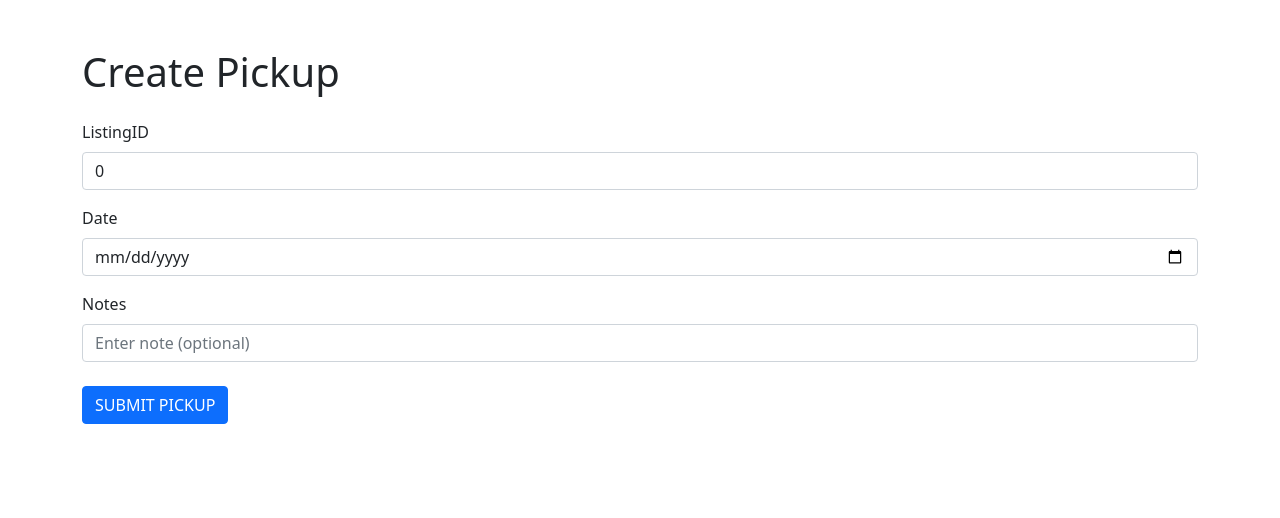
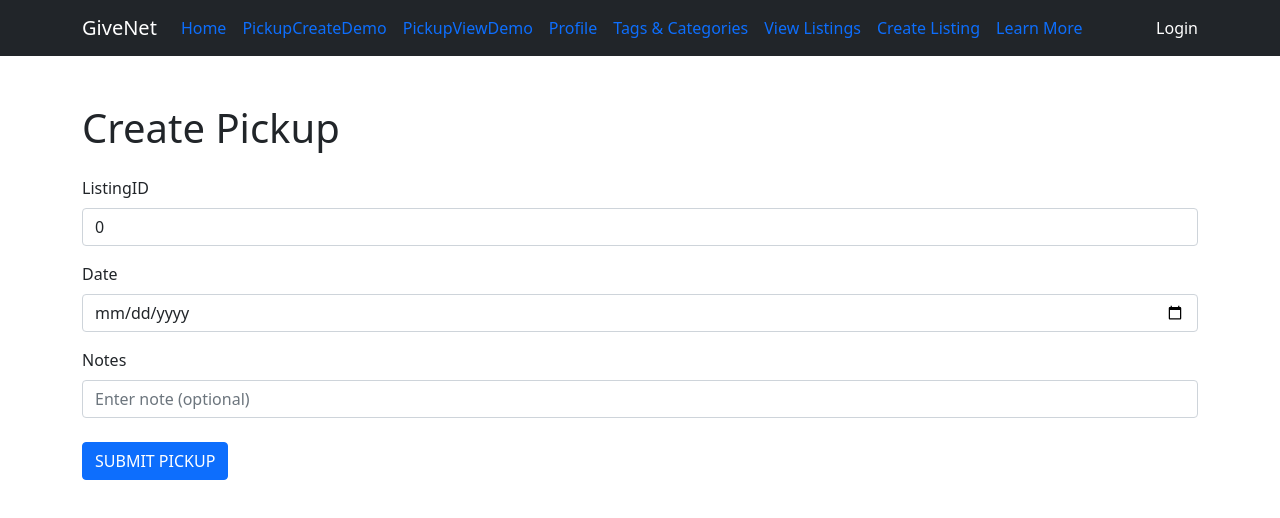
Before and after one commit to UTSCCSCC01/finalprojectw22-givenet, a React (Create React App) app in the folder frontend/: page /pickupcreatedemo in a window 1280 px wide. Shown: the top 518 px of the page. Built offline with nearby package versions, Linux system fonts and the light colour scheme.

Commit message:
GIV-22/GIV-7 Minor adjustments post-merge of two features

```diff
--- a/frontend/src/App.tsx
+++ b/frontend/src/App.tsx
@@ -12,9 +12,8 @@ import TaggingPage from "./pages/TaggingPage";
 import ListingsPage from "./pages/ListingsPage";
 import CreateListingPage from "./pages/CreateListingPage";
 
-// REMOVE
-import NewPickup from "./components/NewPickup"
-import ViewMyPickups from "./components/ViewMyPickups";
+import ViewPickupDemo from "./pages/ViewPickupDemo";
+import CreatePickupDemo from "./pages/CreatePickupDemo";
 
 export default function App() {
 	const [token, setToken] = useState("");
@@ -30,8 +29,8 @@ export default function App() {
 					<Route path="/profile/listings" element={<CreateListingPage />} />
 					<Route path="/tagging" element={<TaggingPage />} />
 					<Route path="/viewlistings" element={<ListingsPage />} />
-					<Route path="/pickupcreatedemo" element={<NewPickup />} />
-					<Route path="/pickupviewdemo" element={<ViewMyPickups />} />
+					<Route path="/pickupcreatedemo" element={<CreatePickupDemo />} />
+					<Route path="/pickupviewdemo" element={<ViewPickupDemo />} />
 				</Routes>
 			</TokenContext.Provider>
 		</div>
--- a/frontend/src/components/ViewMyPickups.tsx
+++ b/frontend/src/components/ViewMyPickups.tsx
@@ -21,6 +21,7 @@ type Pickup = {
   updatedAt: Date;
   org_name: string;
   org_phone_number: string;
+  hours: string;
 };
 
 type profile = {
@@ -52,13 +53,26 @@ const ViewMyPickups = () => {
       let all_pickups = [];
 
       for (let pickup of all_pickups_resp) {
+        // get data of charity
         let org_info = await fetch(`/account/profile/${pickup.org_id}`, {method: "GET"});
         let result = await org_info.json();
         result = JSON.parse(result);
-        console.log(result["name"]);
+
+        let date = new Date(pickup.time.toString());
+        pickup.time = date.toLocaleDateString();
+
+        date = new Date(pickup.createdAt.toString());
+        pickup.createdAt = date.toLocaleDateString();
         pickup.org_name = result.name;
         pickup.org_phone_number = result.phone;
+
+        let donor_info = await fetch(`/account/profile/${pickup.donor_id}`, {method: "GET"});
+        result = await donor_info.json();
+        result = JSON.parse(result);
+        pickup.hours = result.operating_hours;
+
         all_pickups.push(pickup)
+
       }
 
       console.log(all_pickups);
@@ -83,8 +97,9 @@ const ViewMyPickups = () => {
             <Accordion.Body>
                 <h6>ORG ID: {pickup.org_id}</h6>
                 <h6>ORG Phone #: {pickup.org_phone_number}</h6>
-              <h6>Time: {pickup.time}</h6>
-              <h6>Pickup Req Submitted @ {pickup.createdAt}</h6>
+              <h6>Scheduled for: {pickup.time}</h6>
+              <h6>Pickup Hours: {pickup.hours}</h6>
+              <h6>Claimed on: {pickup.createdAt}</h6>
               <p>Notes: {pickup.notes}</p>
             </Accordion.Body>
           </Accordion.Item>
--- /dev/null
+++ b/frontend/src/pages/CreatePickupDemo.tsx
@@ -0,0 +1,14 @@
+import React from "react";
+import Navbar from "../components/Navbar";
+import NewPickup from "../components/NewPickup";
+
+const CreatePickupDemo = () => {
+  return (
+    <div id="subrootdiv">
+      <Navbar />
+      <NewPickup />
+    </div>
+  );
+};
+
+export default CreatePickupDemo;
--- /dev/null
+++ b/frontend/src/pages/ViewPickupDemo.tsx
@@ -0,0 +1,15 @@
+import React from "react";
+import Navbar from "../components/Navbar";
+import ViewMyPickups from "../components/ViewMyPickups";
+
+const ViewPickupDemo = () => {
+  return (
+    <div id="subrootdiv">
+      <Navbar />
+      <h1 id="view-listings-title">MY PICKUPS</h1>
+      <ViewMyPickups />
+    </div>
+  );
+};
+
+export default ViewPickupDemo;
```
